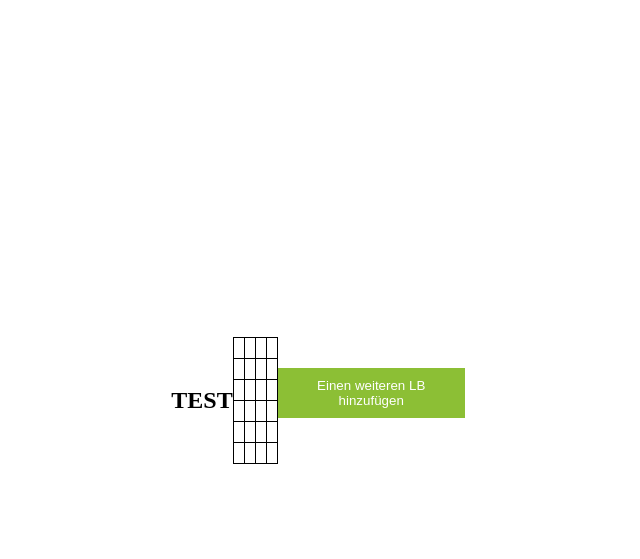
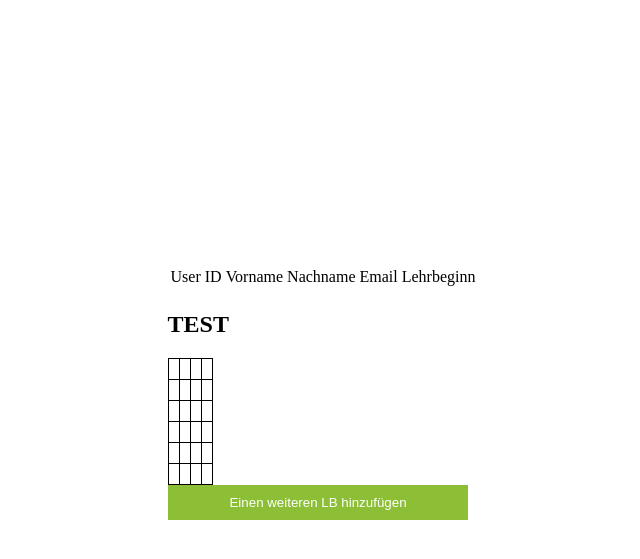
Before and after one commit to Atomic207/m307_Interaktive_Webseite_erstellen, a PHP site: page / in a window 1280 px wide. Shown: the top 559 px of the page, without its empty margins (317-957 px from the left). Run offline with PHP 8.4, Linux system fonts and the light colour scheme; data that the repository does not hold is empty.

Commit message:
hilf mir

```diff
--- a/index.php
+++ b/index.php
@@ -1,3 +1,5 @@
+<php require_once('config/db.php') $query="select * from 'team-rollen'" ; $result=mysqli_query($con,$query); ?>
+
   <!DOCTYPE html>
   <html lang="en">
 
@@ -9,6 +11,41 @@
   </head>
 
   <body>
+
+    <div>
+      <div class="card-body">
+        <table class="tabel tabel-border">
+          <tr>
+            <td>User ID</td>
+            <td>Vorname</td>
+            <td>Nachname</td>
+            <td>Email</td>
+            <td>Lehrbeginn</td>
+          </tr>
+          <tr>
+          <?php
+
+          while ($row = mysqli_fetch_assoc($result)) {
+          ?>
+          <td><?php echo $row['ID']; ?></td>
+          <td><?php echo $row['Nachname']; ?></td>
+          <td><?php echo $row['Vorname']; ?></td>
+          <td><?php echo $row['email']; ?></td>
+          <td><?php echo $row['Lehrbeginn']; ?></td>
+
+
+
+
+            </tr>
+
+          <?php
+          }
+
+          ?>
+        </table>
+      </div>
+    </div>
+
     <h2>TEST</h2>
     <table class="tg">
       <tr>
```
Also changed, not shown: config/db.php (added, +9 -0 lines). Lines whose indentation alone changed are shown as unchanged.
